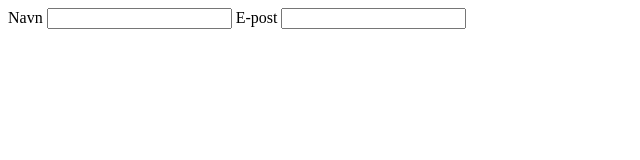
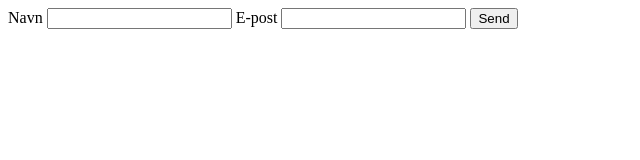
Before and after one commit to is114janisg/is114-test-form, a plain HTML site: page index.html in a window 1280 px wide. Shown: the whole page, without its empty margins (0-640 px from the left). Drawn offline with Linux system fonts and the light colour scheme.

Commit message:
la til submit

```diff
--- a/index.html
+++ b/index.html
@@ -6,7 +6,7 @@
     <meta name="viewport" content="width=device-width, initial-scale=1">
     <title>TITTEL</title>
     <style>
-     <!-- Her kan stil defineres (vi skal bruke Cascading Style Sheets) -->
+     /* Her kan stil defineres (vi skal bruke Cascading Style Sheets) */
     </style>
  <!--
 
@@ -27,7 +27,7 @@
      <input type="text" name="navn" required />
 	 <label for="epost">E-post</label>
 	 <input type="email" name="epost" />
-
+<input type="submit" value="Send">
   </form>
 
   <script>
```
